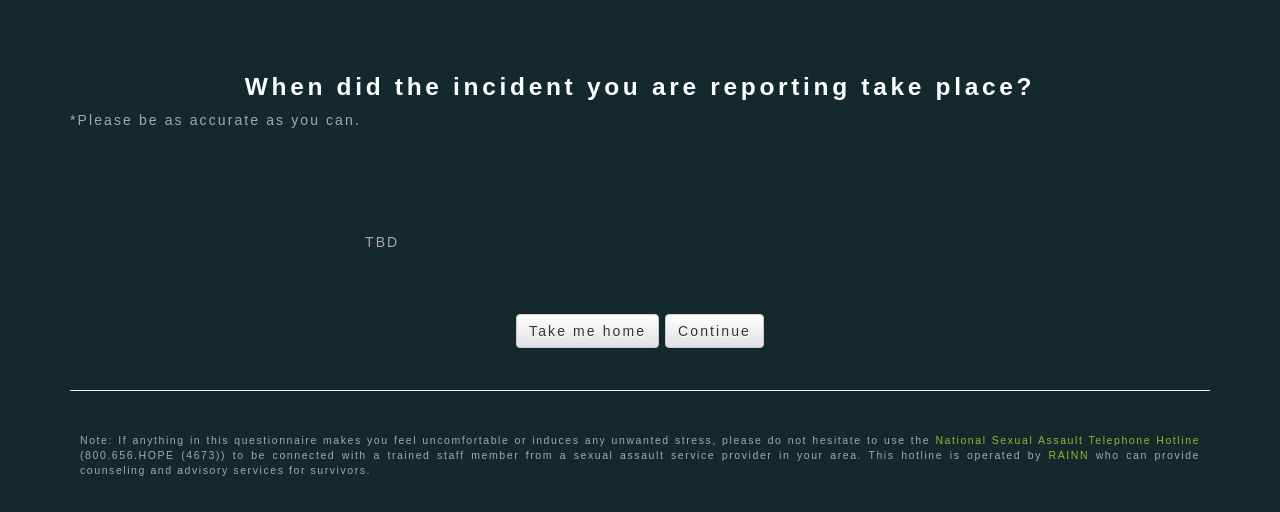
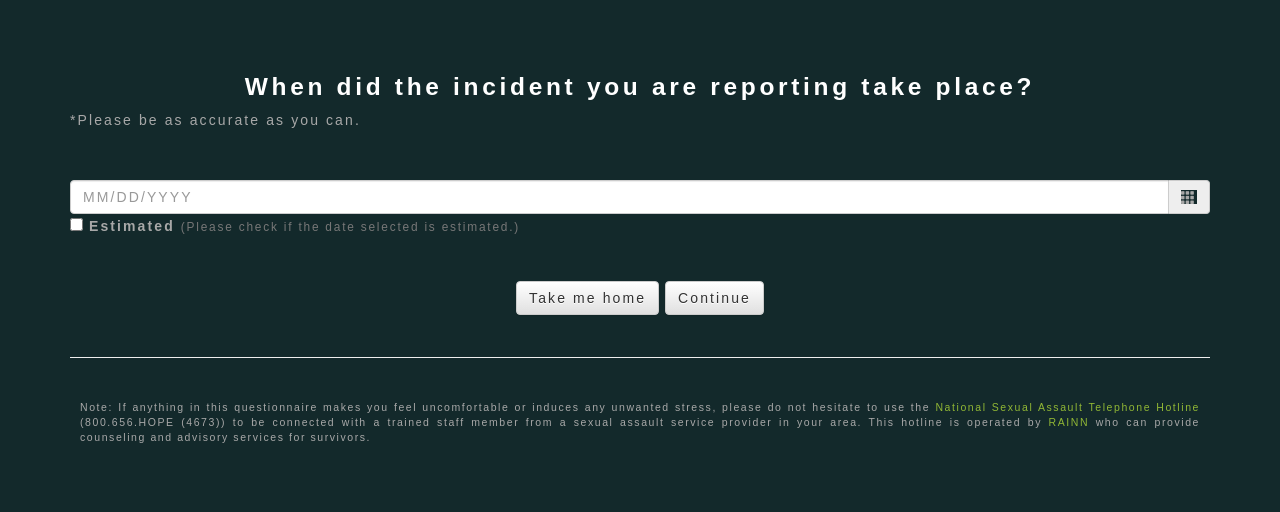
Before and after one commit to thesilentchoir/silentchoir-archived, a Django app: page /q4-when/ in a window 1280 px wide. Shown: the top 512 px of the page. Run offline with Django 3.2, Linux system fonts and the light colour scheme; some libraries are stand-ins or nearby versions.

Commit message:
AS: add datepicker and 'estimated' indication to q4-when

```diff
--- a/silentchoir/templates/q4-when.html
+++ b/silentchoir/templates/q4-when.html
@@ -4,6 +4,11 @@
     <head>
         <meta charset="utf-8">
         <title>The Silent Choir Project</title>
+        <script src="https://ajax.googleapis.com/ajax/libs/jquery/2.1.0/jquery.min.js"></script>
+        <script src="https://cdnjs.cloudflare.com/ajax/libs/bootstrap-datepicker/1.6.4/js/bootstrap-datepicker.min.js"></script>
+        <link href="https://cdnjs.cloudflare.com/ajax/libs/bootstrap-datepicker/1.6.4/css/bootstrap-datepicker.min.css" rel="stylesheet"/>
+        <script src="https://cdnjs.cloudflare.com/ajax/libs/twitter-bootstrap/3.3.7/js/bootstrap.min.js"></script>
+        <link href="https://cdnjs.cloudflare.com/ajax/libs/twitter-bootstrap/3.3.7/css/bootstrap.min.css" rel="stylesheet"/>
         <link rel="stylesheet" href="//maxcdn.bootstrapcdn.com/bootstrap/3.2.0/css/bootstrap.min.css">
         <link rel="stylesheet" href="//maxcdn.bootstrapcdn.com/bootstrap/3.2.0/css/bootstrap-responsive.min.css">
         <link rel="stylesheet" href="//maxcdn.bootstrapcdn.com/bootstrap/3.2.0/css/bootstrap-theme.min.css">
@@ -20,15 +25,27 @@
 
             <form>
 
-              <div class="center">
-                <p>TBD</p>
+                <div class="input-group date" data-provide="datepicker">
+                    <!-- <label for="datepicker">Date</label> -->
+                    <input type="text" class="form-control" id="datepicker" placeholder = "MM/DD/YYYY">
+                    <div class="input-group-addon">
+                        <span class="glyphicon glyphicon-th"></span>
                     </div>
+                </div>
+                <div class="form-check">
+                    <input class="form-check-input" type="checkbox" value="Estimated" id="Estimated">
+                    <label class="form-check-label" for="Estimated">Estimated</label>
+                    <small id="Estimated" class="form-text text-muted">(Please check if the date selected is estimated.)</small>
+                </div>
+
+                <br></br>
 
                 <div class="form-actions">
                     <!--AS: How do I make it such that a selection must be made before continuing on?-->
                     <a href="{% url 'home' %}"><button type="button" class="btn btn-default">Take me home</button></a>
                     <a href="{% url 'q5-setting' %}"><button type="button" class="btn btn-default">Continue</button></a>
                 </div>
+
             </form>
 
             <hr>
```
Lines whose indentation alone changed are shown as unchanged.
